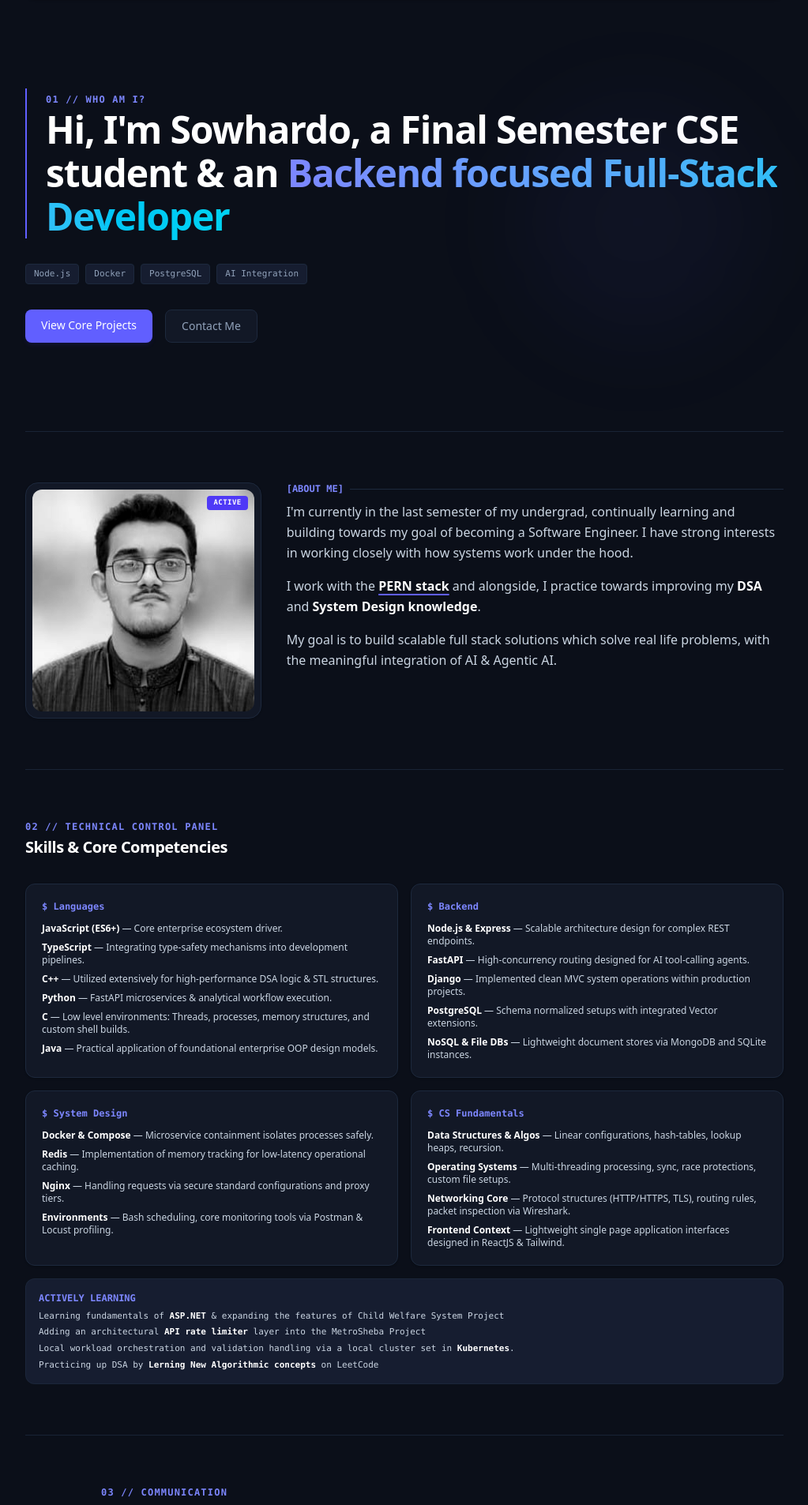
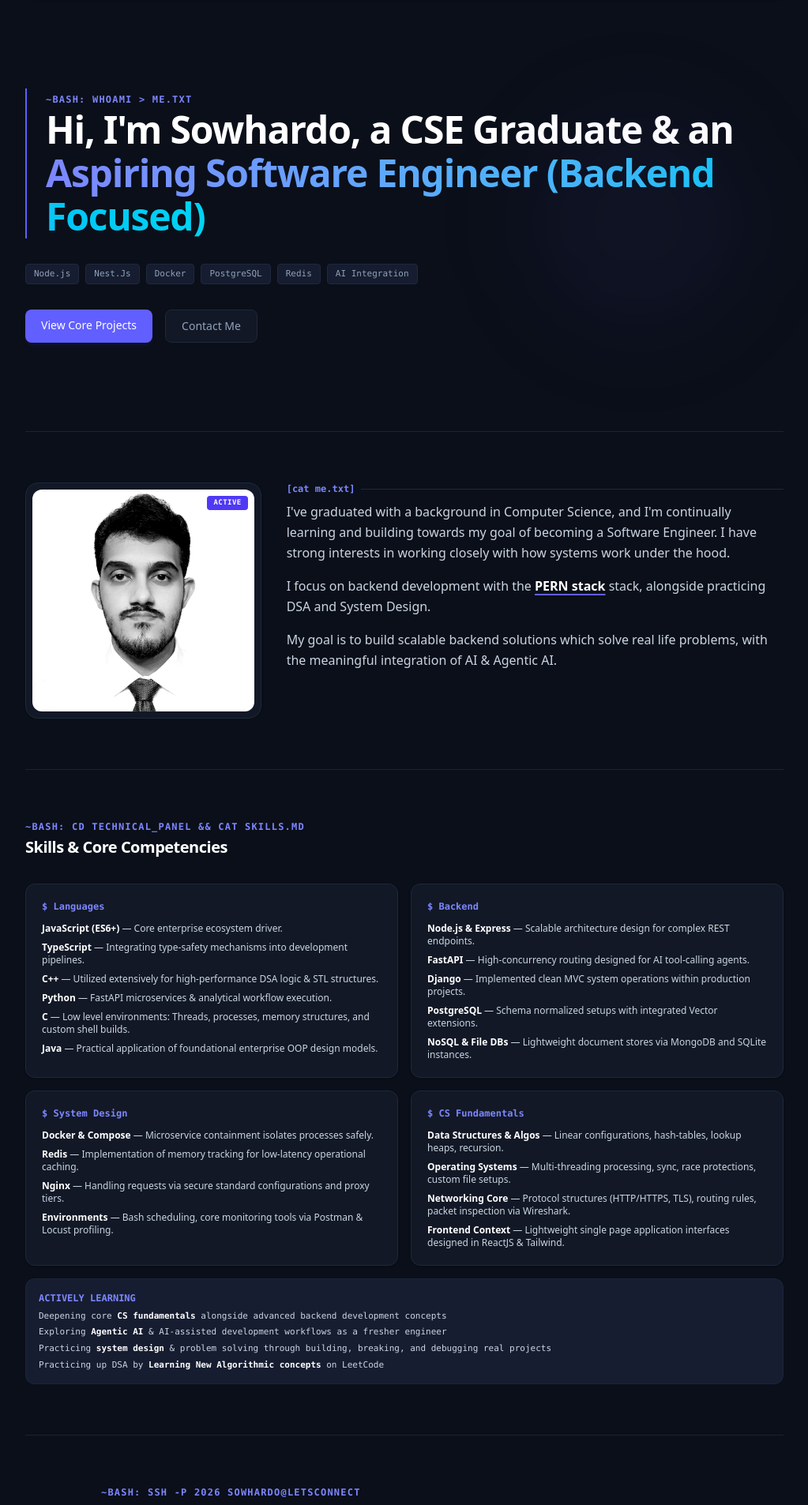
Before and after one commit to Sowhardo12/My_Portfolio, a React (Vite) app: page / in a window 1280 px wide. Shown: the part 86-1992 px from the top of the page at 79% size, without its empty margins (128-1151 px from the left). Built offline with nearby package versions, Linux system fonts and the light colour scheme.

Commit message:
updated portfolio contents and minor changes

```diff
--- a/src/pages/HomePage.jsx
+++ b/src/pages/HomePage.jsx
@@ -79,17 +79,19 @@ function HomePage(){
                         <div className="absolute top-1/4 right-10 w-72 h-72 bg-indigo-500/10 dark:bg-indigo-500/5 rounded-full blur-3xl pointer-events-none"></div>
 
                         <div className="border-l-2 border-indigo-500 pl-4 md:pl-6 space-y-4">
-                            <span className="text-xs font-mono uppercase tracking-widest text-indigo-600 dark:text-indigo-400 font-semibold">01 // Who am I?</span>
+                            <span className="text-xs font-mono uppercase tracking-widest text-indigo-600 dark:text-indigo-400 font-semibold">~bash: whoami &gt; me.txt</span>
                             <h1 className="text-3xl sm:text-4xl md:text-5xl font-black tracking-tight text-slate-900 dark:text-white leading-[1.15]">
-                                Hi, I'm Sowhardo, a Final Semester CSE student & an <span className="text-transparent bg-clip-text bg-gradient-to-r from-indigo-600 to-cyan-500 dark:from-indigo-400 dark:to-cyan-400">Backend focused Full-Stack Developer</span>
+                                Hi, I'm Sowhardo, a CSE Graduate & an <span className="text-transparent bg-clip-text bg-gradient-to-r from-indigo-600 to-cyan-500 dark:from-indigo-400 dark:to-cyan-400">Aspiring Software Engineer (Backend Focused) </span>
                             </h1>
                         </div>
 
                         {/* Interactive Tag Chips */}
                         <div className="mt-8 flex flex-wrap gap-2 font-mono text-[11px] max-w-2xl text-slate-500 dark:text-slate-400">
                             <span className="px-2.5 py-1 rounded bg-slate-200/60 dark:bg-[#161D30] border border-slate-300/40 dark:border-slate-800">Node.js</span>
+                                                        <span className="px-2.5 py-1 rounded bg-slate-200/60 dark:bg-[#161D30] border border-slate-300/40 dark:border-slate-800">Nest.Js</span>
                             <span className="px-2.5 py-1 rounded bg-slate-200/60 dark:bg-[#161D30] border border-slate-300/40 dark:border-slate-800">Docker</span>
                             <span className="px-2.5 py-1 rounded bg-slate-200/60 dark:bg-[#161D30] border border-slate-300/40 dark:border-slate-800">PostgreSQL</span>
+                                                        <span className="px-2.5 py-1 rounded bg-slate-200/60 dark:bg-[#161D30] border border-slate-300/40 dark:border-slate-800">Redis</span>
                             <span className="px-2.5 py-1 rounded bg-slate-200/60 dark:bg-[#161D30] border border-slate-300/40 dark:border-slate-800">AI Integration</span>
                         </div>
 
@@ -121,17 +123,18 @@ function HomePage(){
 
                             <div className="md:col-span-8 space-y-4 text-sm sm:text-base leading-relaxed text-slate-600 dark:text-slate-300">
                                 <div className="flex items-center gap-2 font-mono text-xs text-indigo-600 dark:text-indigo-400 font-bold mb-2">
-                                    <span>[ABOUT ME]</span>
+                                    <span>[cat me.txt]</span>
                                     <hr className="flex-grow border-slate-200 dark:border-slate-800" />
                                 </div>
                                 <p>
-                                    I'm currently in the last semester of my undergrad, continually learning and building towards my goal of becoming a Software Engineer. I have strong interests in working closely with how systems work under the hood.
+                                    I've graduated with a background in Computer Science, and I'm continually learning and building towards my goal of becoming a Software Engineer. I have strong interests in working closely with how systems work under the hood.
                                 </p>
                                 <p>
-                                    I work with the <span className="font-semibold text-slate-900 dark:text-white underline decoration-indigo-500 decoration-2 underline-offset-4">PERN stack</span> and alongside, I practice towards improving my <span className="font-semibold text-slate-900 dark:text-white">DSA</span> and <span className="font-semibold text-slate-900 dark:text-white">System Design knowledge</span>.
+
+                                    I focus on backend development with the <span className="font-semibold text-slate-900 dark:text-white underline decoration-indigo-500 decoration-2 underline-offset-4">PERN stack</span> stack, alongside practicing DSA and System Design.
                                 </p>
                                 <p>
-                                    My goal is to build scalable full stack solutions which solve real life problems, with the meaningful integration of AI & Agentic AI.
+My goal is to build scalable backend solutions which solve real life problems, with the meaningful integration of AI & Agentic AI.
                                 </p>
                             </div>
                         </div>
@@ -140,7 +143,7 @@ function HomePage(){
                     {/* High-Performance Skills Control Panel Layout */}
                     <section id="skills" className="py-16 border-t border-slate-200 dark:border-slate-800/80">
                         <div className="mb-8">
-                            <h2 className="text-xs font-mono uppercase tracking-widest text-indigo-600 dark:text-indigo-400 font-bold">02 // Technical Control Panel</h2>
+                            <h2 className="text-xs font-mono uppercase tracking-widest text-indigo-600 dark:text-indigo-400 font-bold">~bash: cd technical_panel && cat skills.md</h2>
                             <p className="text-xl font-extrabold text-slate-900 dark:text-white tracking-tight mt-1">Skills & Core Competencies</p>
                         </div>
 
@@ -207,10 +210,10 @@ function HomePage(){
                         <div className="mt-4 p-4 rounded-xl bg-slate-100 dark:bg-[#161D30] border border-slate-200 dark:border-slate-800/80 font-mono text-xs">
                             <div className="text-indigo-600 dark:text-indigo-400 font-bold uppercase mb-2">Actively Learning</div>
                             <ul className="space-y-1.5 list-inside list-square text-slate-600 dark:text-slate-300 text-[11px]">
-                              <li>Learning fundamentals of<span className="font-semibold text-slate-900 dark:text-white"> ASP.NET</span> & expanding the features of Child Welfare System Project</li>
-                                <li>Adding an architectural <span className="font-semibold text-slate-900 dark:text-white">API rate limiter</span> layer into the MetroSheba Project</li>
-                                <li>Local workload orchestration and validation handling via a local cluster set in <span className="font-semibold text-slate-900 dark:text-white">Kubernetes</span>.</li>
-                                <li>Practicing up DSA by <span className="font-semibold text-slate-900 dark:text-white"> Lerning New Algorithmic concepts</span> on LeetCode</li>
+                                    <li>Deepening core <span className="font-semibold text-slate-900 dark:text-white">CS fundamentals</span> alongside advanced backend development concepts</li>
+                                <li>Exploring <span className="font-semibold text-slate-900 dark:text-white">Agentic AI</span> & AI-assisted development workflows as a fresher engineer</li>
+                                <li>Practicing <span className="font-semibold text-slate-900 dark:text-white">system design</span> & problem solving through building, breaking, and debugging real projects</li>
+                                <li>Practicing up DSA by <span className="font-semibold text-slate-900 dark:text-white"> Learning New Algorithmic concepts</span> on LeetCode</li>
                             </ul>
                         </div>
                     </section>
@@ -219,7 +222,7 @@ function HomePage(){
                     <section id="contact" className="py-16 border-t border-slate-200 dark:border-slate-800/80">
                         <div className="max-w-3xl mx-auto">
                             <div className="text-center md:text-left mb-8">
-                                <h2 className="text-xs font-mono uppercase tracking-widest text-indigo-600 dark:text-indigo-400 font-bold">03 // Communication</h2>
+                                <h2 className="text-xs font-mono uppercase tracking-widest text-indigo-600 dark:text-indigo-400 font-bold">~bash: ssh -p 2026 sowhardo@letsconnect</h2>
                                 <p className="text-xl font-extrabold text-slate-900 dark:text-white mt-1">Connect with me</p>
                             </div>
 
--- a/src/pages/Projects.jsx
+++ b/src/pages/Projects.jsx
@@ -22,12 +22,19 @@ const Projects = () => {
           live: "https://metro-sheba.vercel.app/"
         },
         {
-          title: "Child Welfare System",
-          description: "Built using ASP.NET Core",
-          stack: ["ASP.NET", "React Js", "PostgreSQL"],
-          link: "https://github.com/Sowhardo12/ChildWelfare-Project"
-          // live: "https://metro-sheba.vercel.app/"
+          title: "Field Dispatch System - AI-powered work order dispatch",
+          description: "Built using NestJS, Next.js, PostgreSQL, MongoDB, Redis, Bull Queue & Socket.IO",
+          stack: ["NestJS", "Next.js", "PostgreSQL"],
+          link: "https://github.com/Sowhardo12/Field_Dispatch_System",
+          live: ""
         },
+        // {
+        //   title: "Child Welfare System",
+        //   description: "Built using ASP.NET Core",
+        //   stack: ["ASP.NET", "React Js", "PostgreSQL"],
+        //   link: "https://github.com/Sowhardo12/ChildWelfare-Project"
+        //   // live: "https://metro-sheba.vercel.app/"
+        // },
         {
           title: "AI Research Assistance",
           description: "Built using ReactJS and FastAPI with Groq API integration, in order to automate the workflow of a Researcher",
```
Also changed, not shown: src/images/image.jpeg.
